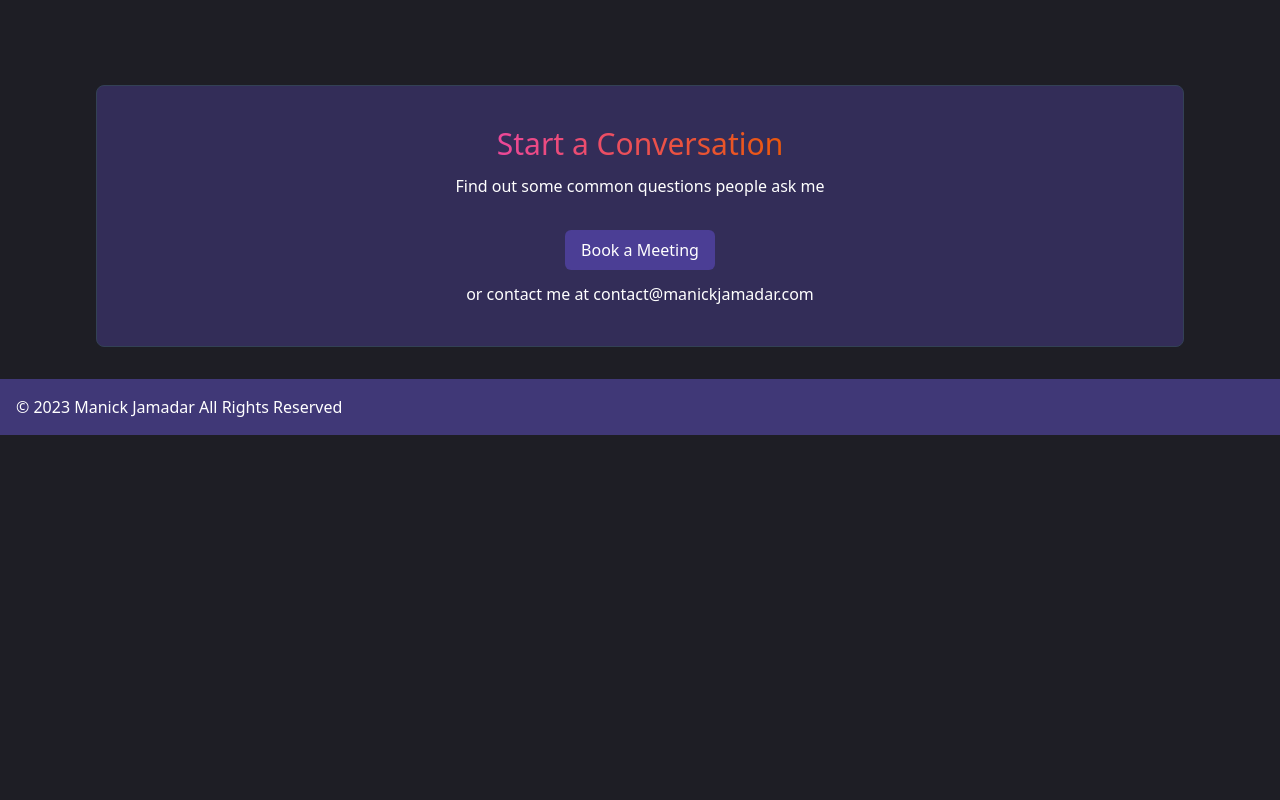
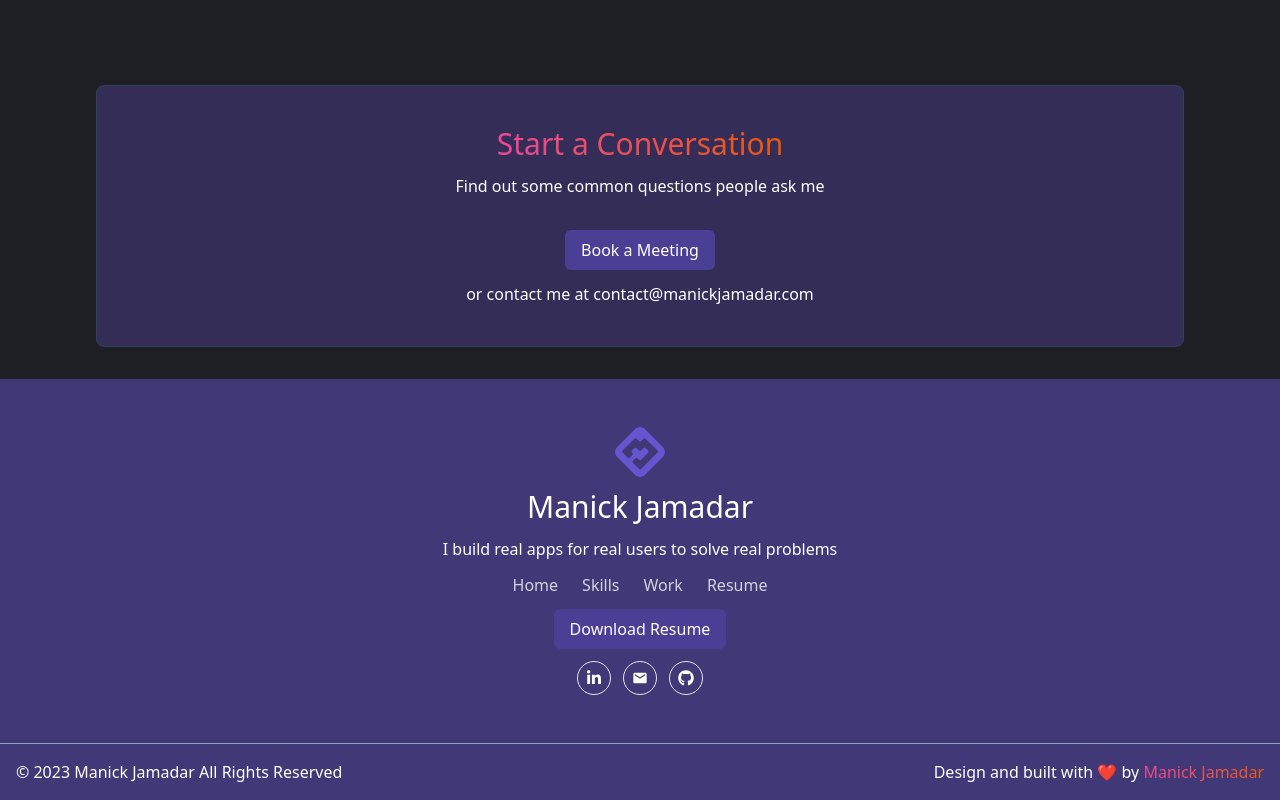
Before and after one commit to manickjamadar/personal-website, a Next.js app: page / in a window 1280 px wide. Shown: the part 2933-3733 px from the top of the page. Before the commit the page ends 3368 px from the top, so only its background shows below. Built offline with nearby package versions, Linux system fonts and the light colour scheme.

Commit message:
add all elements in footer section

```diff
--- a/app/components/sections/footer.tsx
+++ b/app/components/sections/footer.tsx
@@ -1,9 +1,44 @@
 import React from "react";
-
+import Logo from "../logo";
+import Link from "next/link";
+import { FaLinkedinIn, FaGithub } from "react-icons/fa";
+import { MdEmail } from "react-icons/md";
 const Footer = () => {
+  const footerLinks = [{}];
   return (
-    <div className="bg-primary-900 p-4">
-      &copy; 2023 Manick Jamadar All Rights Reserved
+    <div className="bg-primary-900">
+      <div className="p-12 flex flex-col items-center gap-3">
+        <Logo />
+        <h2 className="text-3xl">Manick Jamadar</h2>
+        <p>I build real apps for real users to solve real problems</p>
+        <div className="flex gap-6 text-gray-300">
+          <Link href={"/"}>Home</Link>
+          <Link href={"/"}>Skills</Link>
+          <Link href={"/"}>Work</Link>
+          <Link href={"/"}>Resume</Link>
+        </div>
+        <button className="primary-btn">Download Resume</button>
+        <div className="flex gap-3">
+          <div className="p-2 border rounded-full">
+            <FaLinkedinIn />
+          </div>
+          <div className="p-2 border rounded-full">
+            <MdEmail />
+          </div>
+          <div className="p-2 border rounded-full">
+            <FaGithub />
+          </div>
+        </div>
+      </div>
+      <div className="p-4 border-t border-slate-400 flex flex-col md:flex-row item-center justify-between gap-3">
+        <p className="text-center">
+          &copy; 2023 Manick Jamadar All Rights Reserved
+        </p>
+        <p className="text-center">
+          Design and built with ❤️ by{" "}
+          <span className="text-orange-gradient">Manick Jamadar</span>
+        </p>
+      </div>
     </div>
   );
 };
```
